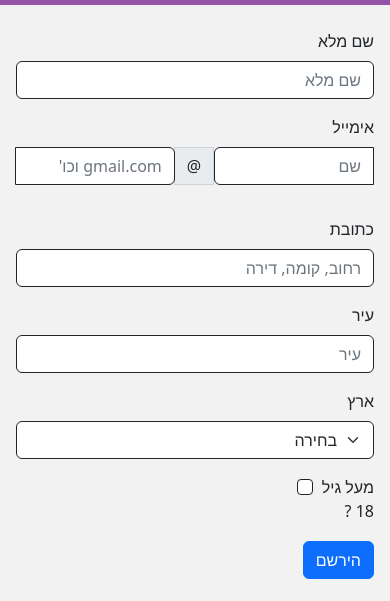
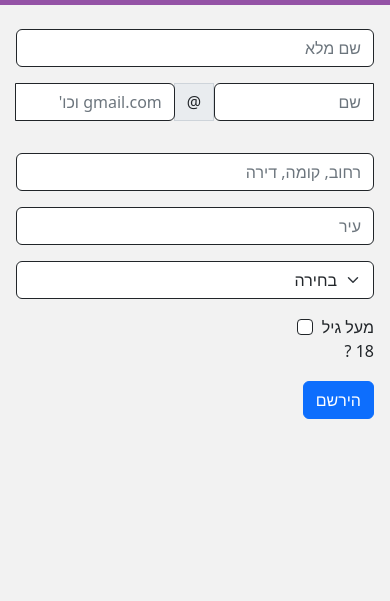
Before and after one commit to EliYakov/Project-ad-lo-yada, a plain HTML site: page Contact Us.html in a window 390 px wide. Shown: the part 171-772 px from the top of the page. Drawn offline with nearby package versions, Linux system fonts and the light colour scheme; files that its build step writes are made by us from their sources.

Commit message:
form change

```diff
--- a/Contact Us.html
+++ b/Contact Us.html
@@ -73,11 +73,11 @@
       method="POST"
       >
         <div class="col-md-6">
-          <label for="text" class="form-label">שם מלא</label>
+          <label for="text" class="form-label d-none d-lg-block">שם מלא</label>
           <input type="text" class="form-control border border-dark" id="text" name="שם מלא" placeholder="שם מלא">
         </div>
         <div>
-        <label for="inputEmail4" class="form-label">אימייל</label>
+        <label for="inputEmail4" class="form-label d-none d-lg-block">אימייל</label>
         <div class="input-group mb-3 col-md-6 ">
           <input type="text" class="form-control border border-dark" name="שם משתמש" placeholder="שם" aria-label="שם משתמש">
           <span class="input-group-text">@</span>
@@ -85,16 +85,16 @@
         </div>
       </div>
         <div class="col-12">
-          <label for="inputAddress" class="form-label">כתובת</label>
+          <label for="inputAddress" class="form-label d-none d-lg-block">כתובת</label>
           <input type="text" class="form-control border border-dark" name="כתובת" id="inputAddress" placeholder="רחוב, קומה, דירה">
         </div>
 
         <div class="col-md-6">
-          <label for="inputCity" class="form-label">עיר</label>
+          <label for="inputCity" class="form-label d-none d-lg-block">עיר</label>
           <input type="text" class="form-control border border-dark" name="עיר" id="inputCity" placeholder="עיר">
         </div>
         <div class="col-md-4">
-          <label for="inputState" class="form-label">ארץ</label>
+          <label for="inputState" class="form-label d-none d-lg-block">ארץ</label>
           <select id="inputState" class="form-select border border-dark" name="ארץ" aria-placeholder="עיר">
             <option selected>בחירה</option>
             <option>ישראל</option>
```
